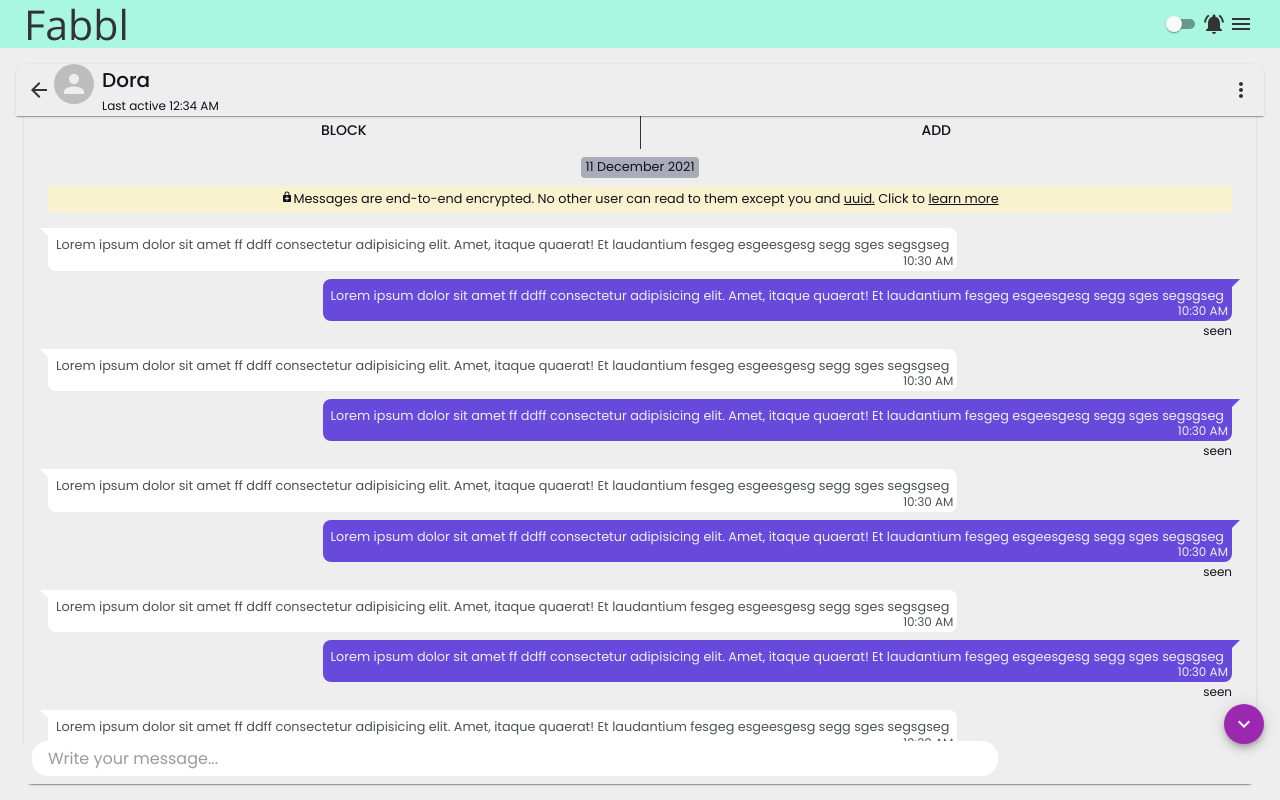
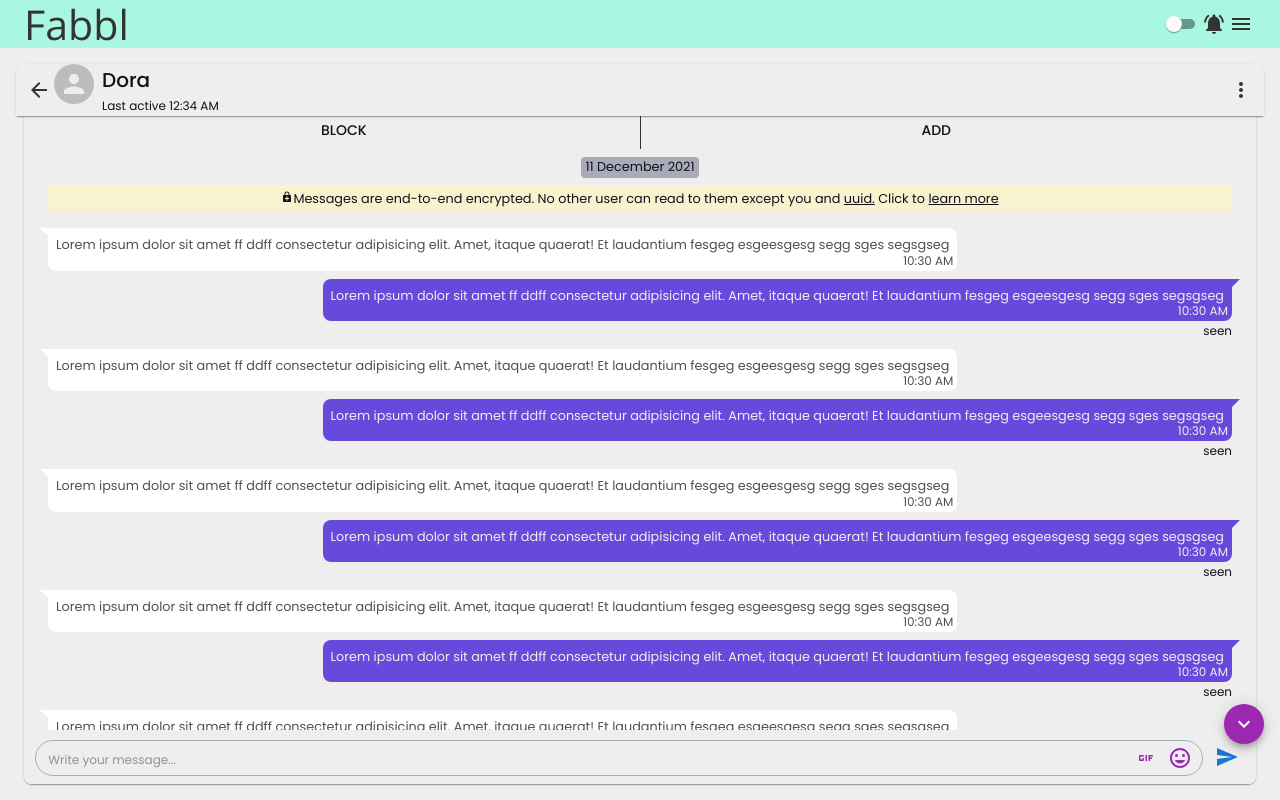
Before and after one commit to fabbl-com/fabbl-frontend, a React (Create React App) app: page /chat-details in a window 1280 px wide. Built offline with nearby package versions, Linux system fonts and the light colour scheme.

Commit message:
enhancement: reply component added

```diff
--- a/src/pages/ChatDetails.js
+++ b/src/pages/ChatDetails.js
@@ -26,7 +26,9 @@ import {
   List,
   ListItem,
   ListItemText,
-  TextField
+  TextField,
+  TextareaAutosize,
+  InputAdornment
 } from "@material-ui/core";
 import { withStyles } from "@material-ui/styles";
 import {
@@ -39,7 +41,9 @@ import {
   AccountCircle,
   EnhancedEncryption,
   Send,
-  KeyboardArrowDown
+  KeyboardArrowDown,
+  InsertEmoticon,
+  Gif
 } from "@material-ui/icons";
 import { Link } from "react-router-dom";
 import { PropTypes } from "prop-types";
@@ -110,6 +114,7 @@ const useStyles = makeStyles((theme) => ({
     }
   },
   msgContainer: {
+    position: "relative",
     paddingTop: theme.spacing(6),
     paddingBottom: theme.spacing(5)
   },
@@ -139,30 +144,43 @@ const useStyles = makeStyles((theme) => ({
       textDecoration: "underline"
     }
   },
-  sendMessage: {
+  msgWrapper: {
     position: "fixed",
-    height: theme.spacing(5),
-    width: `calc(100% - ${theme.spacing(4)}px)`,
+    minHeight: theme.spacing(6),
+    width: `calc(100% - ${theme.spacing(6)}px)`,
     bottom: theme.spacing(2),
     borderRadius: theme.spacing(1),
     left: "50%",
     transform: "translateX(-50%)",
     backgroundColor: theme.palette.background.default,
-    zIndex: "2"
+    zIndex: "2",
+    textAlign: "left",
+    padding: theme.spacing(1)
+  },
+  sendMessage: {
+    display: "flex",
+    justifyContent: "space-around",
+    alignItems: "end"
+  },
+  inputRoot: {
+    padding: theme.spacing(0, 0.6),
+    display: "flex",
+    alignItems: "end",
+    width: `calc(100% - ${theme.spacing(6)}px)`,
+    borderRadius: theme.spacing(3),
+    backgroundColor: theme.palette.background.default,
+    border: `1px solid ${theme.palette.background.hover}`
   },
   input: {
-    position: "fixed",
-    width: `calc(80% - ${theme.spacing(4)}px)`,
-    bottom: theme.spacing(1),
-    borderRadius: theme.spacing(2),
-    backgroundColor: "#fff",
-    left: theme.spacing(2)
+    marginLeft: theme.spacing(1),
+    flex: 1,
+    fontSize: "12px"
   },
-  inputRoot: {
-    color: "inherit"
+  iconButton1: {
+    padding: 5
   },
-  inputInput: {
-    padding: theme.spacing(1, 2)
+  iconButton2: {
+    padding: 7
   }
 }));
 
@@ -409,17 +427,26 @@ const ChatDetails = ({ isTheme, setTheme }) => {
               Et laudantium fesgeg esgeesgesg segg sges segsgseg
             </Message>
             <Message align="right">Lorem</Message>
-            <div className={classes.sendMessage}>
-              <div className={classes.input}>
-                <InputBase
-                  fullWidth
-                  placeholder="Write your message..."
-                  classes={{
-                    root: classes.inputRoot,
-                    input: classes.inputInput
-                  }}
-                  inputProps={{ "aria-label": "type message" }}
-                />
+            <div className={classes.msgWrapper}>
+              <div className={classes.sendMessage}>
+                <div component="form" className={classes.inputRoot}>
+                  <InputBase
+                    className={classes.input}
+                    maxRows={3}
+                    multiline
+                    placeholder="Write your message..."
+                    variant="outlined"
+                  />
+                  <IconButton color="secondary" className={classes.iconButton1}>
+                    <Gif />
+                  </IconButton>
+                  <IconButton color="secondary" className={classes.iconButton1}>
+                    <InsertEmoticon />
+                  </IconButton>
+                </div>
+                <IconButton color="primary" className={classes.iconButton2}>
+                  <Send />
+                </IconButton>
               </div>
             </div>
           </Container>
```
